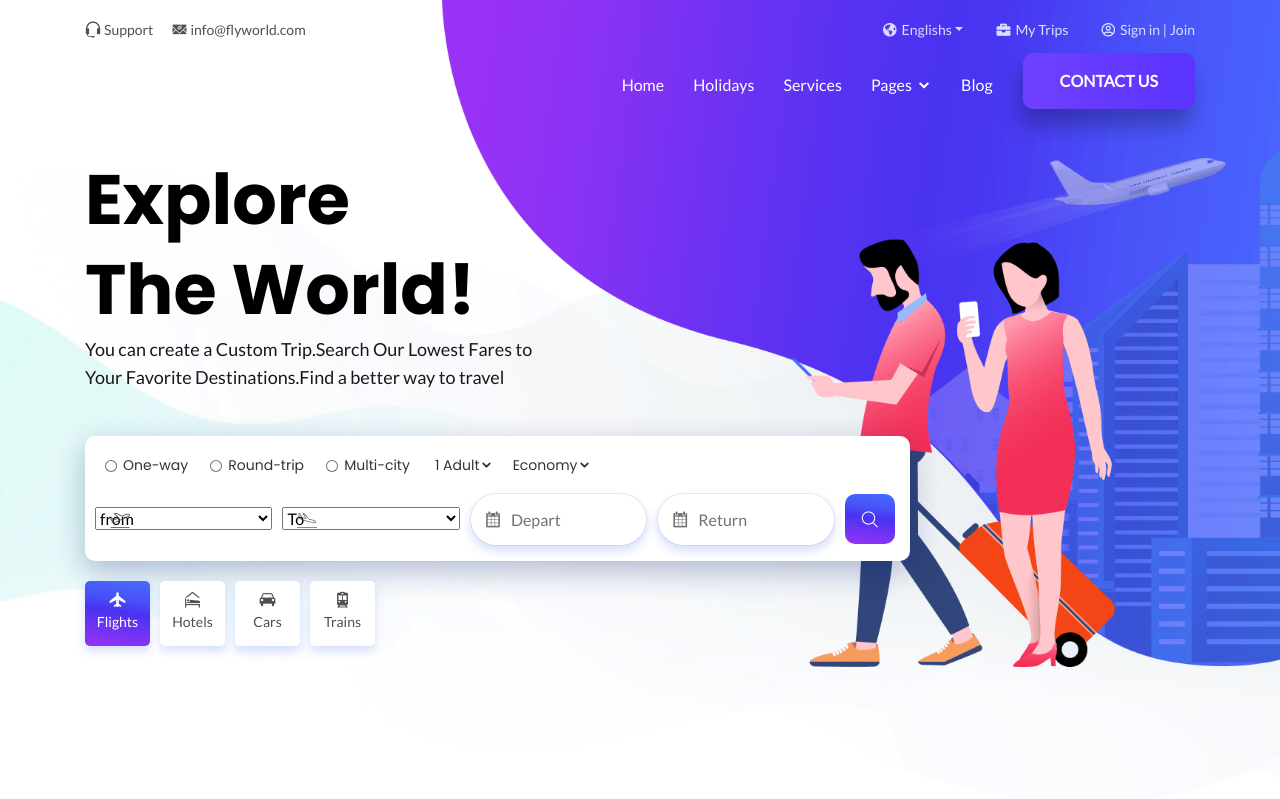
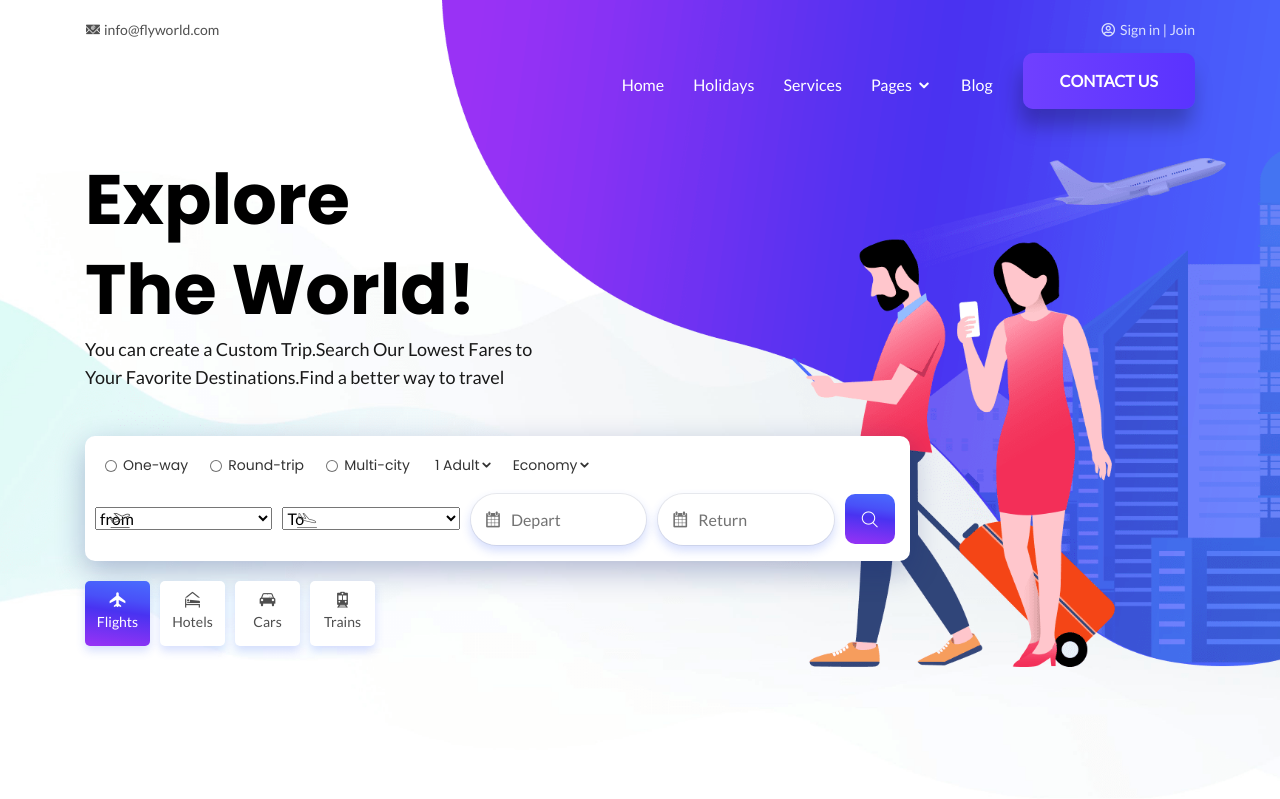
Before and after one commit to sumit735/flyworld, a PHP site: page / in a window 1280 px wide; the page is wider, and only the part inside the window is pictured. Shown: the top 799 px of that part. Run offline with PHP 8.4, Linux system fonts and the light colour scheme; some libraries are stand-ins or nearby versions.

Commit message:
some part removed from top sections

```diff
--- a/index.php
+++ b/index.php
@@ -57,13 +57,13 @@
         <div class="row align-items-center">
             <div class="col-md-6">
                 <ul class="text-center text-md-left top-message">
-                    <li> <i class="icofont-headphone-alt"></i>Support</li>
+                    <!-- <li> <i class="icofont-headphone-alt"></i>Support</li> -->
                     <li><a href="mailto:info@flyworld.com "><i class="icofont-email"></i>info@flyworld.com</a></li>
                 </ul>
             </div><!-- end top header single -->
             <div class="col-md-6">
                 <ul class="text-center text-md-right top-social">
-                    <li><a href="#" class="dropdown-toggle" id="dropdownMenuButton" data-toggle="dropdown"
+                    <!-- <li><a href="#" class="dropdown-toggle" id="dropdownMenuButton" data-toggle="dropdown"
         aria-haspopup="true" aria-expanded="false"><i class="fas fa-globe-americas"></i>Englishs</a>
                         <div class="dropdown-menu" aria-labelledby="dropdownMenuButton">
                             <a class="dropdown-item" href="#">English</a>
@@ -71,7 +71,7 @@
                             <a class="dropdown-item" href="#">Trukis</a>
                         </div>
                         </li>
-                    <li><a href="#"><i class="fas fa-briefcase"></i>My Trips</a></li>
+                    <li><a href="#"><i class="fas fa-briefcase"></i>My Trips</a></li> -->
                     <li><a href="#" data-target="#rtmodal-1" data-toggle="modal"><i class="far fa-user-circle"></i>Sign in | Join</a></li>
                 </ul>
             </div><!-- end top header single -->
```
